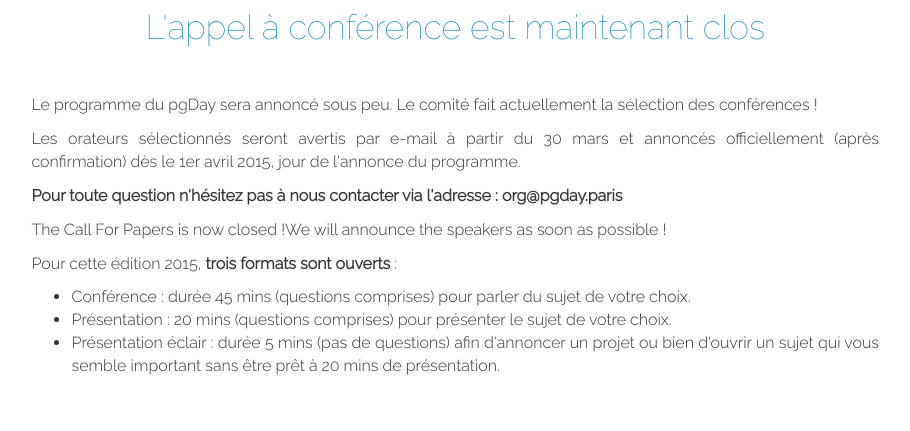
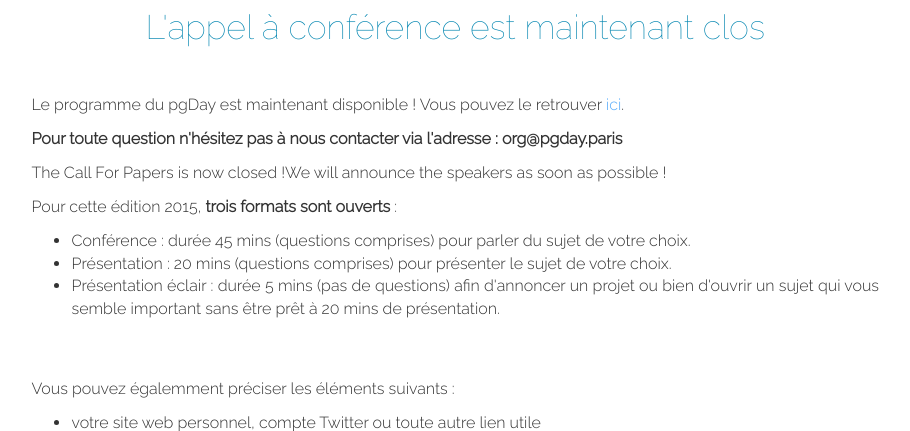
Before and after one commit to louiseGrandjonc/pgdayparis, a Django app: page /callforpapers/ in a window 1280 px wide. Shown: the part 61-492 px from the top of the page, without its empty margins (136-1046 px from the left). Run offline with Django 3.2, Linux system fonts and the light colour scheme; some libraries are stand-ins or nearby versions.

Commit message:
change phrases to announce the program

```diff
--- a/templates/pgdayparis2015/pages/callforpapers.html
+++ b/templates/pgdayparis2015/pages/callforpapers.html
@@ -19,16 +19,8 @@
   <section class="like-you">
   <article class="col-sm-12 col-md-offset-1 col-md-9">
     <h2>L'appel à conférence est maintenant clos</h2>
-    <p>
-      Le programme du pgDay sera annoncé sous peu. Le comité fait
-      actuellement la sélection des conférences !
-    </p>
-      <p>
-        Les orateurs sélectionnés seront avertis par e-mail à partir
-        du 30 mars et annoncés officiellement (après confirmation) dès
-        le 1er avril 2015, jour de l'annonce du programme.
-      </p>
-
+    <p>Le programme du pgDay est maintenant disponible ! Vous pouvez
+    le retrouver <a href="https://www.postgresql.eu/events/schedule/pgdayparis2015/">ici</a>.
       <p>
         <b>Pour toute question n'hésitez pas à nous contacter via
         l'adresse : org@pgday.paris</b>
--- a/templates/pgdayparis2015/pages/commitee.html
+++ b/templates/pgdayparis2015/pages/commitee.html
@@ -20,9 +20,9 @@
     <h2>
       Sélection des conférence
     </h2>
-    <p style="">
-      Le Call for Papers est actuellement ouvert ! Vous pouvez nous
-      envoyez vos propositions <b><a href="https://www.postgresql.eu/events/callforpapers/pgdayparis2015/">ici</a></b>
+    <p>
+      Le comité a fait sa sélection et le programme est maintenant
+      disponible ! Vous pouvez le retrouver <a href="https://www.postgresql.eu/events/schedule/pgdayparis2015/">ici</a>
     </p>
    </article>
   </section>
--- a/templates/pgdayparis2015/pages/sponsors.html
+++ b/templates/pgdayparis2015/pages/sponsors.html
@@ -3,9 +3,10 @@
   <div class="collapse" id="menu">
     <ul>
       <li><a href="{{linkbase|default:"http://pgday.paris/"}}">Home</a></li>
+      <li><a href="https://www.postgresql.eu/events/schedule/pgdayparis2015/">Programme</a></li>
       <li><a href="{{linkbase|default:"http://pgday.paris/"}}callforpapers/">Call
           for papers</a></li>
-      <li><a href="https://www.postgresql.eu/events/register/pgdayparis2015/">Registration</a></li>
+      <li><a href="{{linkbase|default:"http://pgday.paris/"}}registration/">Inscription</a></li>
       <li><a href="{{linkbase|default:"http://pgday.paris/"}}commitee/">Comité
       de sélection</a></li>
       <li class="active"><a href="{{linkbase|default:"http://pgday.paris/"}}sponsors/">Sponsors</a></li>
```
